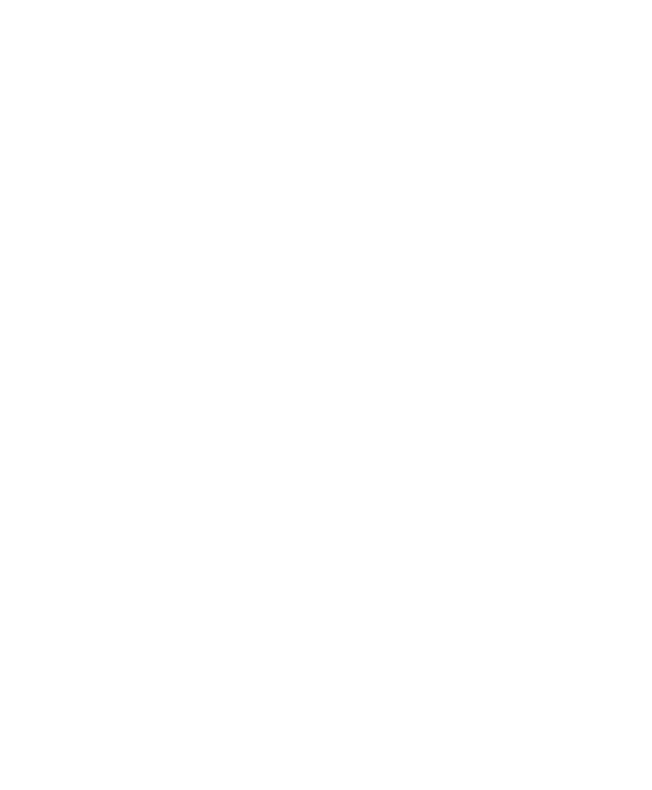
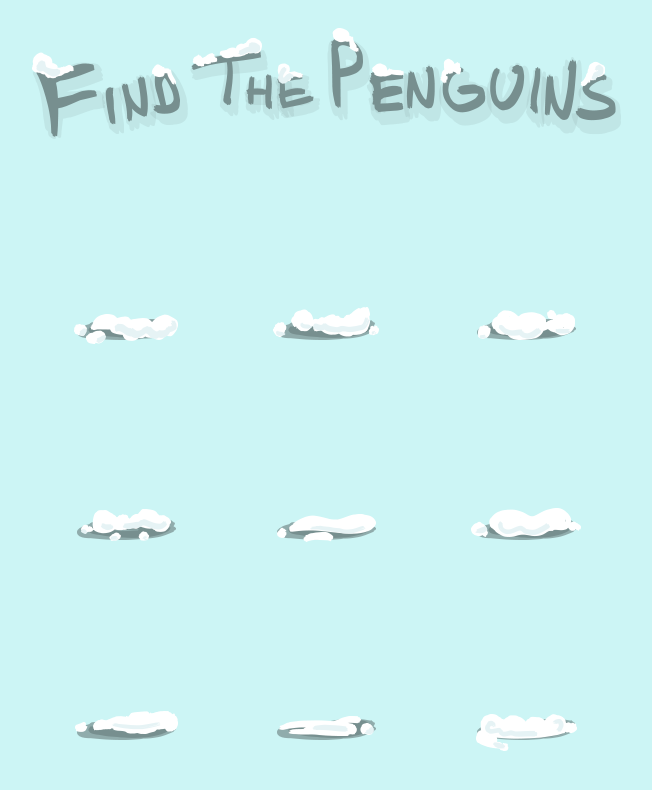
Before and after one commit to whimsicurl-creations/coder-projects, a plain HTML site: page pop-up-penguins/index.html in a window 1280 px wide. Shown: the whole page, without its empty margins (314-966 px from the left). Drawn offline with nearby package versions, Linux system fonts and the light colour scheme.

Commit message:
Pop Up Penguin Game

```diff
--- /dev/null
+++ b/pop-up-penguins/css/style.css
@@ -0,0 +1,133 @@
+body {
+    background-color: #ccf5f5;
+}
+
+#gameholder {
+    width: 600px;
+    margin-left: auto;
+    margin-right: auto;
+}
+
+#title {
+    width: 600px;
+    height: 150px;
+    background-image: url('../img/penguin_title.png');
+}
+
+.penguin1 {
+    width: 200px;
+    height: 200px;
+    float: left;
+    background-image: url('../img/mound_1.png');
+}
+    .penguin1:hover {
+        background-image: url('../img/mound_1_hover.png');
+        cursor: pointer;
+    }
+    .penguin1:active {
+        background-image: url('../img/penguin_1.png');
+    }
+.penguin2 {
+    width: 200px;
+    height: 200px;
+    float: left;
+    background-image: url('../img/mound_2.png');
+}
+    .penguin2:hover {
+        background-image: url('../img/mound_2_hover.png');
+        cursor: pointer;
+    }
+    .penguin2:active {
+        background-image: url('../img/penguin_2.png');
+    }
+.penguin3 {
+    width: 200px;
+    height: 200px;
+    float: left;
+    background-image: url('../img/mound_3.png');
+}
+    .penguin3:hover {
+        background-image: url('../img/mound_3_hover.png');
+        cursor: pointer;
+    }
+    .penguin3:active {
+        background-image: url('../img/penguin_3.png');
+    }
+.penguin4 {
+    width: 200px;
+    height: 200px;
+    float: left;
+    background-image: url('../img/mound_4.png');
+}
+    .penguin4:hover {
+        background-image: url('../img/mound_4_hover.png');
+        cursor: pointer;
+    }
+    .penguin4:active {
+        background-image: url('../img/penguin_4.png');
+    }
+.penguin5 {
+    width: 200px;
+    height: 200px;
+    float: left;
+    background-image: url('../img/mound_5.png');
+}
+    .penguin5:hover {
+        background-image: url('../img/mound_5_hover.png');
+        cursor: pointer;
+    }
+    .penguin5:active {
+        background-image: url('../img/penguin_5.png');
+    }
+.penguin6 {
+    width: 200px;
+    height: 200px;
+    float: left;
+    background-image: url('../img/mound_6.png');
+}
+    .penguin6:hover {
+        background-image: url('../img/mound_6_hover.png');
+        cursor: pointer;
+    }
+    .penguin6:active {
+        background-image: url('../img/penguin_6.png');
+    }
+.penguin7 {
+    width: 200px;
+    height: 200px;
+    float: left;
+    background-image: url('../img/mound_7.png');
+}
+    .penguin7:hover {
+        background-image: url('../img/mound_7_hover.png');
+        cursor: pointer;
+    }
+    .penguin7:active {
+        background-image: url('../img/penguin_7.png');
+    }
+.penguin8 {
+    width: 200px;
+    height: 200px;
+    float: left;
+    background-image: url('../img/mound_8.png');
+}
+    .penguin8:hover {
+        background-image: url('../img/mound_8_hover.png');
+        cursor: pointer;
+    }
+    .penguin8:active {
+        background-image: url('../img/penguin_8.png');
+    }
+.yeti {
+    width: 200px;
+    height: 200px;
+    float: left;
+    background-image: url('../img/mound_9.png');
+}
+    .yeti:hover {
+        background-image: url('../img/mound_9_hover.png');
+        cursor: pointer;
+    }
+    .yeti:active {
+        background-image: url('../img/yeti.png');
+    }
--- a/pop-up-penguins/index.html
+++ b/pop-up-penguins/index.html
@@ -4,9 +4,30 @@
     <meta charset="UTF-8">
     <meta name="viewport" content="width=device-width, initial-scale=1.0">
     <meta http-equiv="X-UA-Compatible" content="ie=edge">
-    <title>Document</title>
+    <link rel="stylesheet" type="text/css" href="css/style.css">
+    <script src="https://ajax.googleapis.com/ajax/libs/jquery/3.4.0/jquery.min.js"></script>
+    <title>Pop-Up Penguin Game</title>
 </head>
 <body>
+    <div id="gameholder">
+        <div id="title"></div>
+        <div class="penguin1"></div>
+        <div class="penguin2"></div>
+        <div class="penguin3"></div>
+        <div class="penguin4"></div>
+        <div class="penguin5"></div>
+        <div class="penguin6"></div>
+        <div class="penguin7"></div>
+        <div class="penguin8"></div>
+        <div class="yeti"></div>
+    </div>
+    <script>
+        $(document).ready(function() {
+            $(".yeti").click(function() {
+                alert("Yaaaarrrr!");
+            });
+        });
+    </script>
+</body>
 
-</body>
 </html>
```
